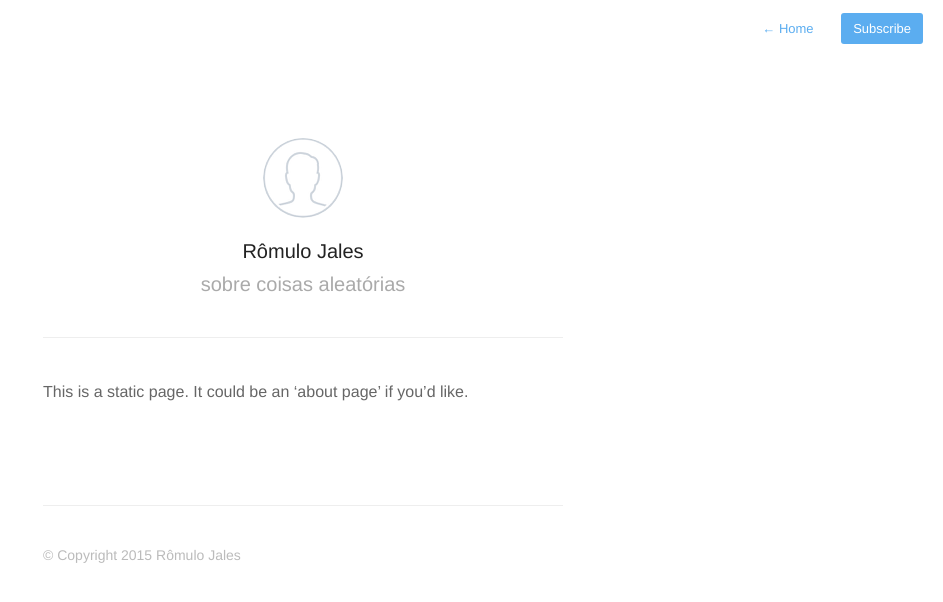
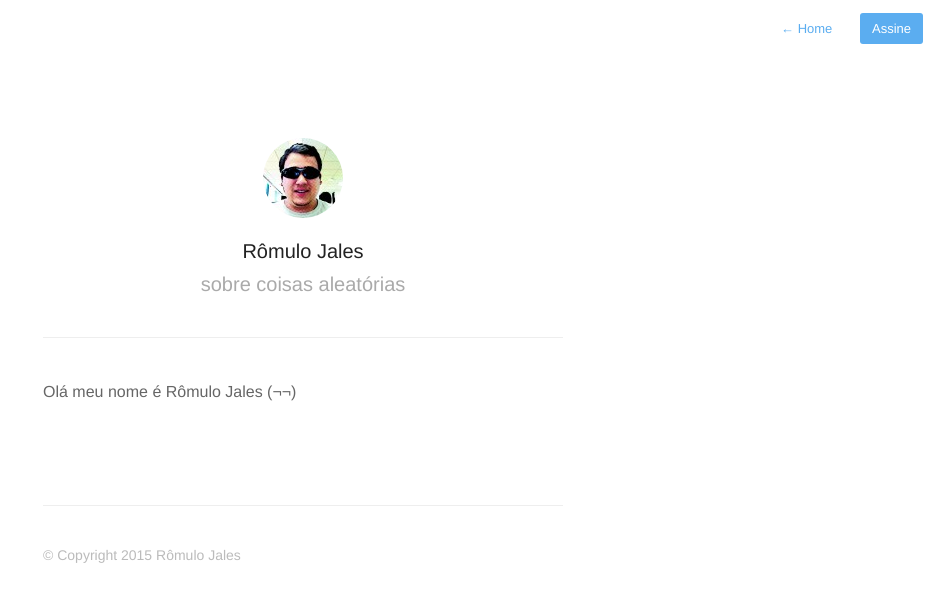
Before and after one commit to romulojales/romulojales.github.io, a Jekyll site: the page built from about.md, in a window 1280 px wide. Shown: the top 602 px of the page, without its empty margins (337-1280 px from the left). Built offline with Jekyll 4.4.1, drawn with Linux system fonts in a browser that asks for light colours; nearby versions of some CDN libraries; Markdown is read by kramdown in place of the engine named in the settings.

Commit message:
mudando o sobre

```diff
--- a/_config.yml
+++ b/_config.yml
@@ -17,6 +17,7 @@ disqus_shortname: 'romulojales'
 url:            'http://romulojales.com'
 author:         'Rômulo Jales'
 authorTwitter:  'romulojales'
+authorEmail:    'romulo@romulojales.com'
 
 permalink:       /:title/
 
--- a/_includes/navigation.html
+++ b/_includes/navigation.html
@@ -3,10 +3,10 @@
         <a href='{{ site.baseurl }}{{ page.about }}'> <span class="arrow">←</span> Home </a>
     {% endif %}
 
-    {% if page.url != "/about/" %}
+    {% if page.url != "/sobre/" %}
         {% if site.aboutPage %}
-            <a href='{{ site.baseurl }}about'>About </a>
+            <a href='{{ site.baseurl }}sobre'>Sobre </a>
         {% endif %}
     {% endif %}
-    <a class="cta" href="{{ site.baseurl }}feed.xml">Subscribe</a>
+    <a class="cta" href="{{ site.baseurl }}feed.xml">Assine</a>
 </nav>
--- a/_includes/profile.html
+++ b/_includes/profile.html
@@ -1,7 +1,7 @@
 <div class="profile">
     <section id="wrapper">
         <header id="header">
-            <a href='{{ site.baseurl }}about'>
+            <a href='{{ site.baseurl }}sobre'>
                 <img id="avatar" class="2x" src="/assets/images/avatar.png"/>
             </a>
             <h1>{{ site.author }}</h1>
--- a/about.md
+++ b/about.md
@@ -1,9 +1,9 @@
 ---
-title: About
-permalink: about/
+title: Sobre
+permalink: sobre/
 profile: true
 ---
 
-This is a static page. It could be an 'about page' if you'd like.
+Olá meu nome é Rômulo Jales (¬¬)
 
 {% include footer.html %}
```
Also changed, not shown: assets/images/avatar.png, assets/images/avatar@2x.png, 5 other files.
